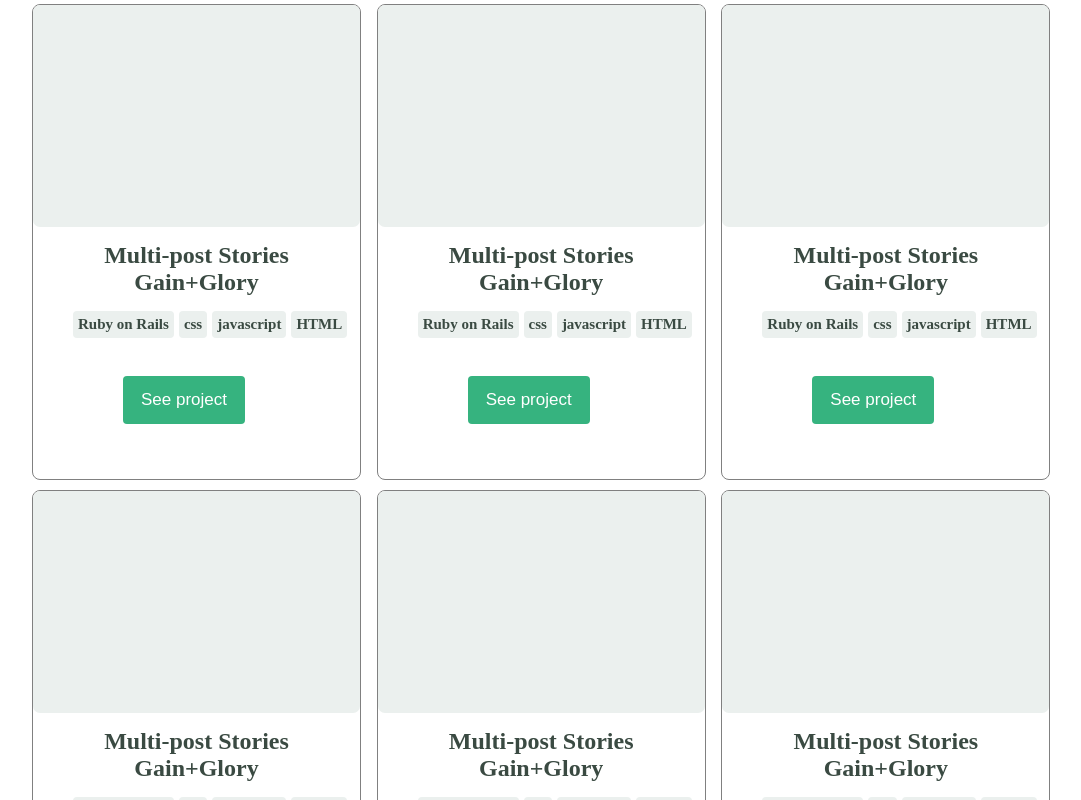
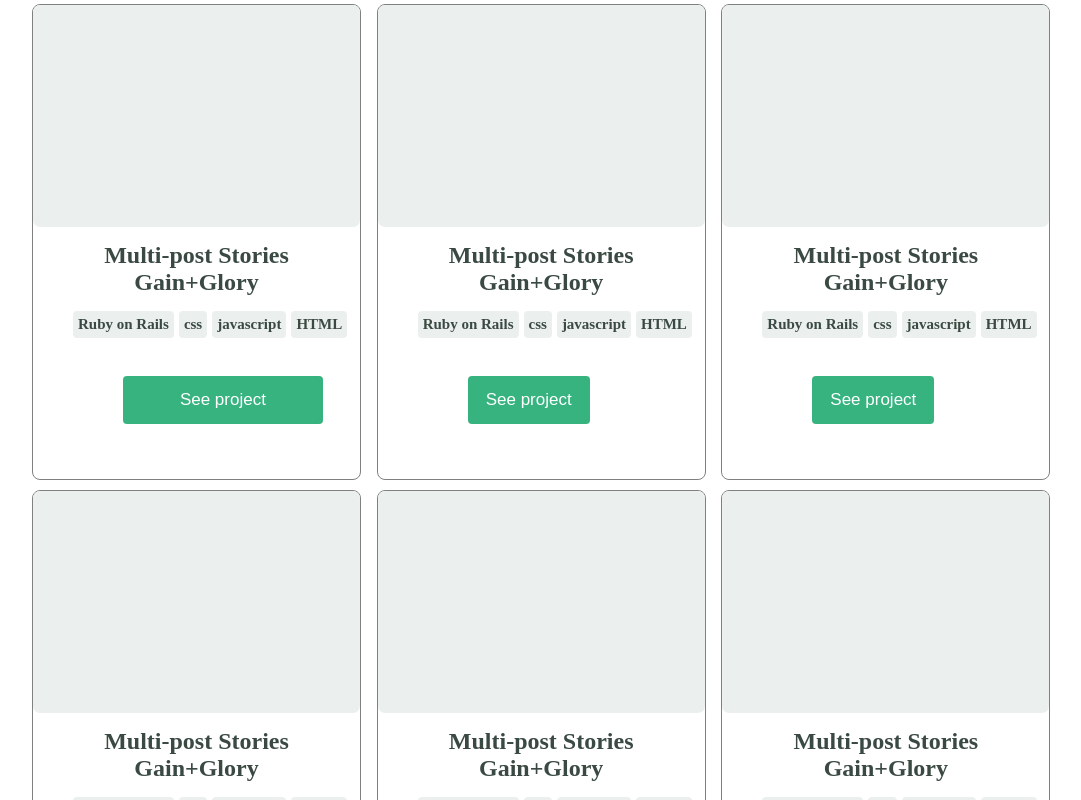
Before and after one commit to tusinahmed/protfolio-web-site, a website: page index.html in a window 1280 px wide. In both pictures the pointer is over the button 280 px from the left and 1326 px from the top of the page. Shown: the part 926-1726 px from the top of the page, without its empty margins (96-1177 px from the left). Drawn offline with Linux system fonts and the light colour scheme.

Commit message:
Add animation

```diff
--- a/style.css
+++ b/style.css
@@ -156,6 +156,11 @@
   border: none;
   font-size: 17px;
   color: #fff;
+  transition: width 3s;
+}
+
+.btn:hover {
+  width: 200px;
 }
 
 .btn-div {
```
